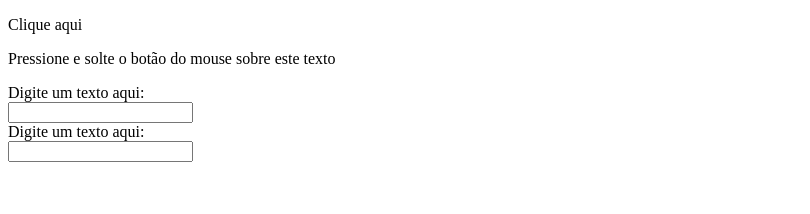
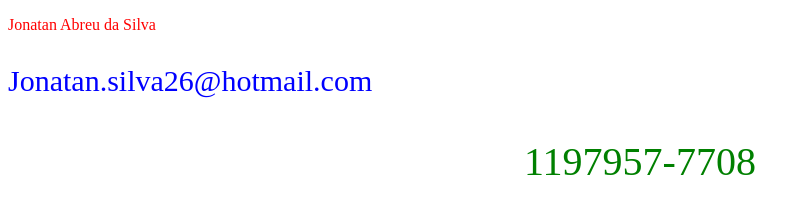
Before and after one commit to JonatanASilva/atividade2305pt2, a plain HTML site: page index.html in a window 1280 px wide. Shown: the whole page, without its empty margins (0-810 px from the left). Drawn offline with Linux system fonts and the light colour scheme.

Commit message:
atividade 30/05 4

```diff
--- a/index.html
+++ b/index.html
@@ -1,39 +1,20 @@
 <!DOCTYPE html>
 <html lang="pt-br">
-
 <head>
     <meta charset="UTF-8">
     <meta http-equiv="X-UA-Compatible" content="IE=edge">
     <meta name="viewport" content="width=device-width, initial-scale=1.0">
     <title>Document</title>
     <script src="javascript/jquery-3.6.0.min.js"></script>
+    <link rel="stylesheet" href="imagem/style.css">
 
 </head>
 <body>
-    <p id="p1"></p>
-    <div id="alvo">
-        Clique aqui
+    <div>
+        <p>Jonatan Abreu da Silva</p>
+        <p>Jonatan.silva26@hotmail.com</p>
+        <p>1197957-7708</p>
     </div>
-
-    <p id="txt1">Pressione e solte o botão do mouse sobre este texto</p>
-
-<p id="txt2"></p>
-
-<form>
-    <label>Digite um texto aqui:</label><br/>
-    <input type="text" id="txt">
-</form>
-<p1></p1>
-
-<form>
-    <label>Digite um texto aqui:</label><br/>
-    <input type="text" id="txt">
-</form>
-
-<p id="p3"></p>
-
-<p id="p4"></p>
-
     <script src="javascript/2.js"></script>
 </body>
 </html>
--- a/javascript/2.js
+++ b/javascript/2.js
@@ -1,20 +1,5 @@
-/*$("#p1").text("Teste de Texto");
-$("#alvo").click(function(){
-    alert("Usuário clicou no texto");
+$(document).ready(function(){
+    $("div p").first().css({"color":"red"});
+    $("div p").eq(1).css({"font-size":"30px","color":"blue"});
+    $("div p").last().css({"font-size":"40px","color":"green","text-align":"center"});
 });
-$("#txt1").mousedown(function(){
-    $("#txt2").text("Botão do mouse para BAIXO");
-})
-.mouseup(function(){
-    $("#txt2").text("Botão do mouse para CIMA");
-});
-$("#txt").keypress(function(){
-    $("p1").text($("#txt").val());
-});*/
-
-$("#txt").keyup(function(){
-    $("#p3").text($("#txt").val());
-    $("#p4").text("");
-})
-.keydown(function(){
-    $("#p4").text("tecla pressionada");
```
